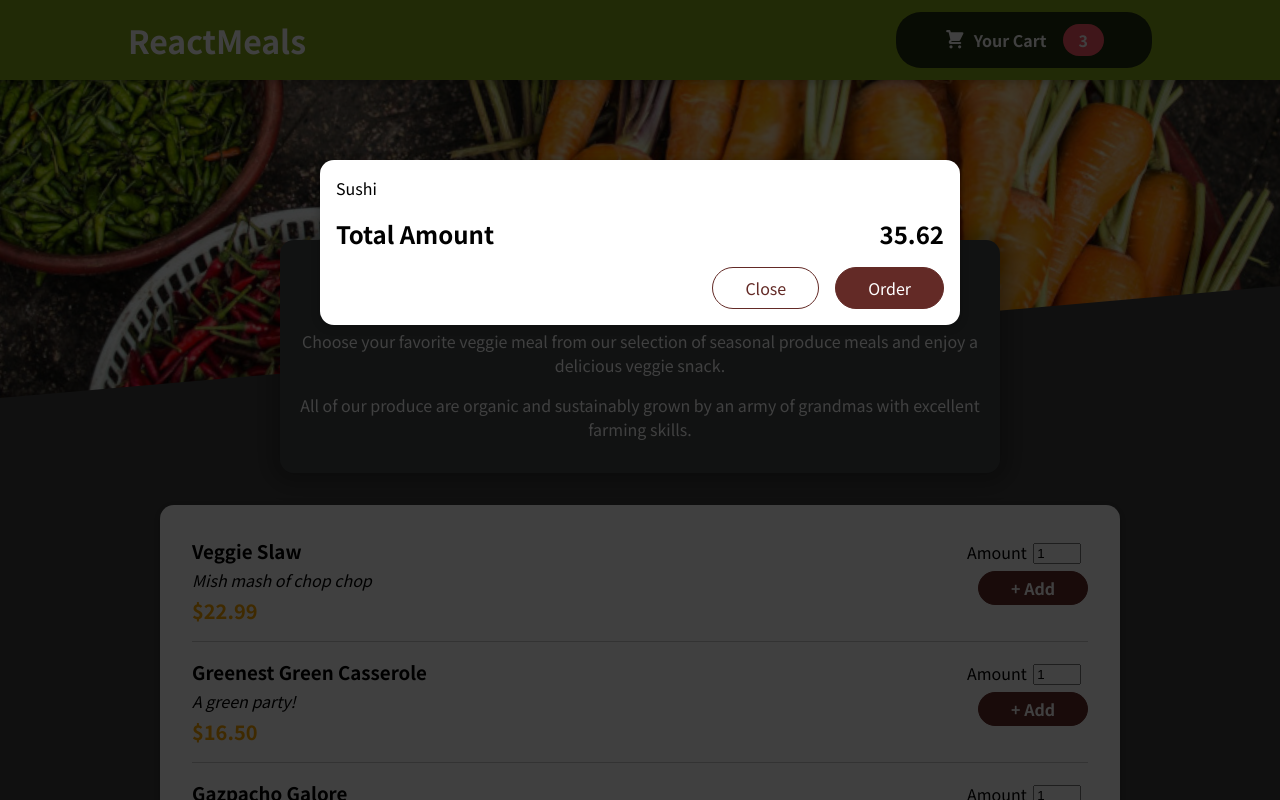
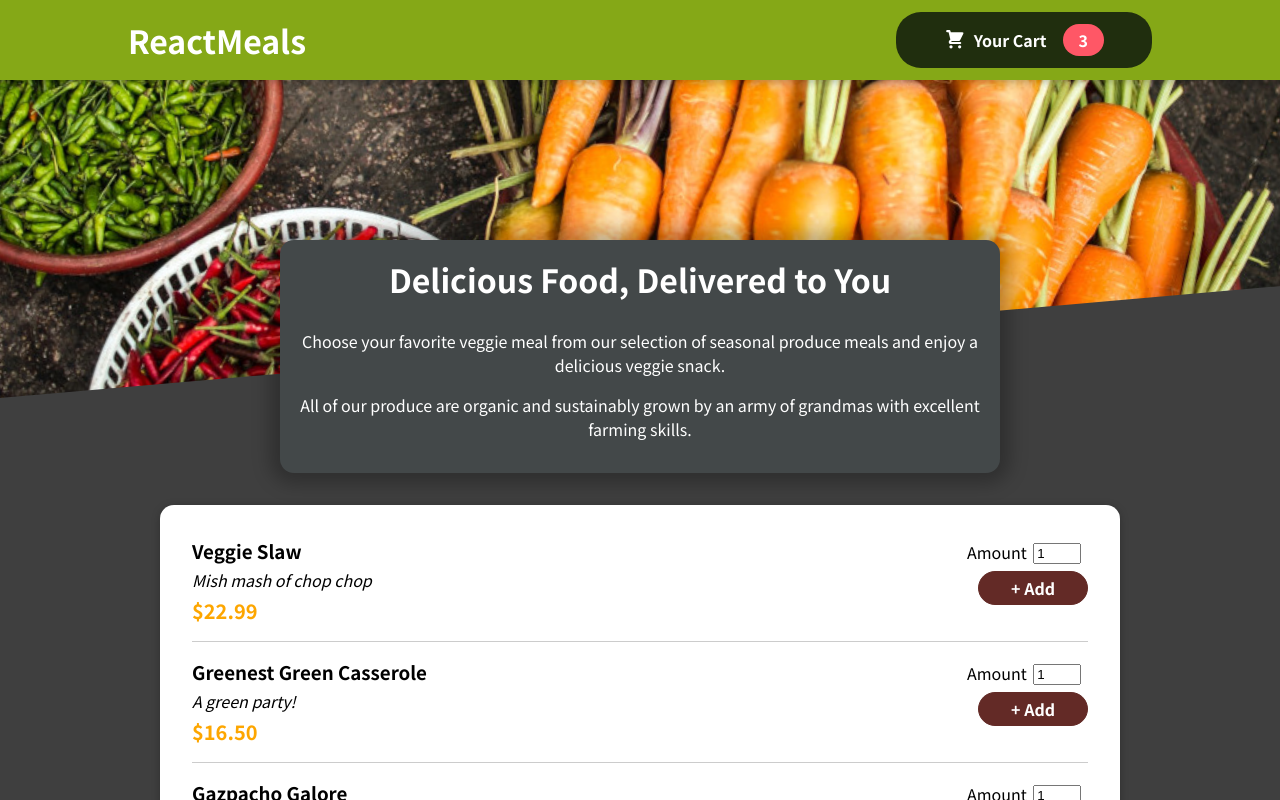
Before and after one commit to kim-mccallum/react-food-order-app, a React (Create React App) app: page / in a window 1280 px wide. Shown: the top 800 px of the page. Built offline with nearby package versions, Linux system fonts and the light colour scheme.

Commit message:
added state to manage cart visibility

```diff
--- a/src/App.js
+++ b/src/App.js
@@ -1,14 +1,24 @@
-import { Fragment } from 'react';
+import { Fragment, useState } from 'react';
 
 import Header from './Components/Layout/Header';
 import Meals from './Components/Meals/Meals';
 import Cart from './Components/Cart/Cart';
 
 function App() {
+  const [cartIsShown, setCartIsShown] = useState(false);
+
+  const showCartHandler = () => {
+    setCartIsShown(true);
+  };
+
+  const hideCartHandler = () => {
+    setCartIsShown(false);
+  };
+
   return (
     <Fragment>
-      <Cart />
-      <Header />
+      {cartIsShown && <Cart onCloseCart={hideCartHandler}/>}
+      <Header onShowCart={showCartHandler}/>
       <main>
         <Meals />
       </main>
--- a/src/Components/Cart/Cart.js
+++ b/src/Components/Cart/Cart.js
@@ -7,14 +7,14 @@
 const Cart = props => {
     const cartItems = <ul className={classes['cart-items']}>{[{id:'c1', name:'Sushi',price:12.99}].map(item => <li>{item.name}</li>)}</ul>;
     return (
-        <Modal>
+        <Modal onCloseCart={props.onCloseCart}>
             {cartItems}
             <div className={classes.total}>
                 <span>Total Amount</span>
                 <span>35.62</span>
             </div>
             <div className={classes.actions}>
-                <button className={classes['button--alt']}>Close</button>
+                <button className={classes['button--alt']} onClick={props.onCloseCart}>Close</button>
                 <button className={classes.button}>Order</button>
             </div>
         </Modal>
--- a/src/Components/Layout/Header.js
+++ b/src/Components/Layout/Header.js
@@ -8,7 +8,7 @@
     return <Fragment>
         <header className={classes.header}>
             <h1>ReactMeals</h1>
-            <HeaderCartButton>Cart</HeaderCartButton>
+            <HeaderCartButton onShowCart={props.onShowCart}>Cart</HeaderCartButton>
         </header>
         <div className={classes['main-image']}>
             <img src={mealsImage} alt="A table full of delicious food!"/>
--- a/src/Components/Layout/HeaderCartButton.js
+++ b/src/Components/Layout/HeaderCartButton.js
@@ -2,7 +2,7 @@
 import classes from './HeaderCartButton.module.css';
 
 const HeaderCartButton = props => {
-    return <button className={classes.button}>
+    return <button className={classes.button} onClick={props.onShowCart}>
         <span className={classes.icon}>
             <CartIcon />
         </span>
```
Also changed, not shown: 1 other file (tests, documents, lock files or other folders).
